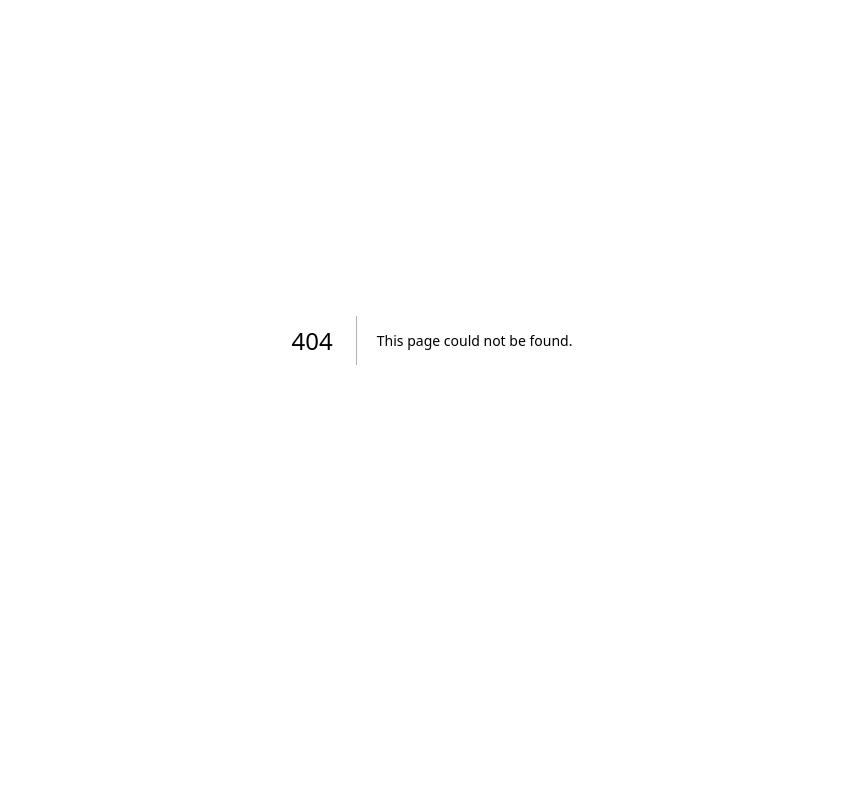
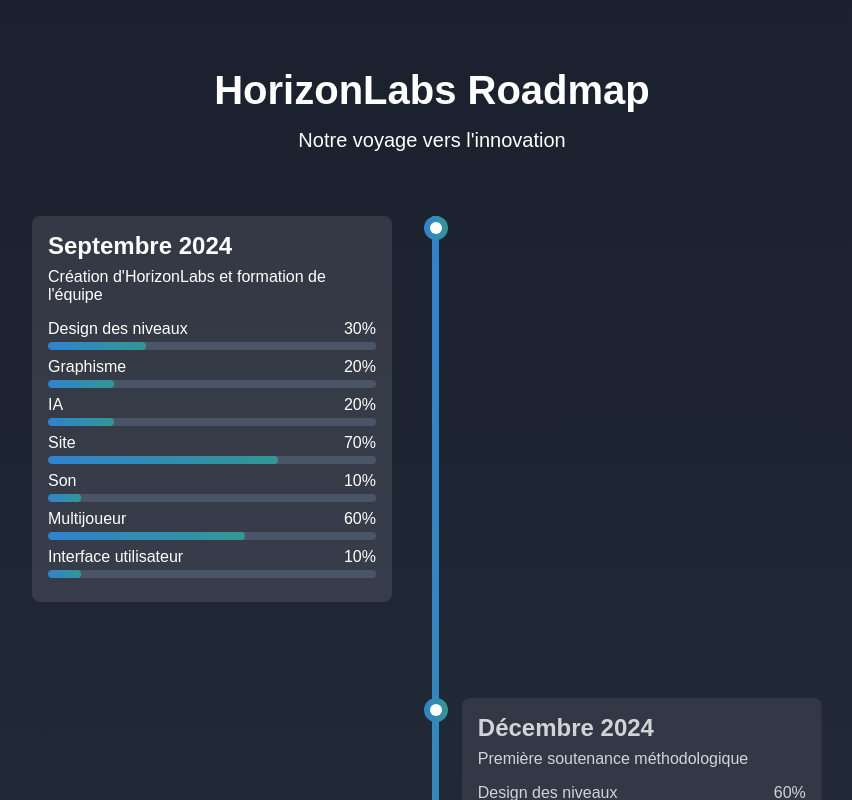
Before and after one commit to Antoineview/HorizonWeb, a Next.js app: page /entreprise in a window 1280 px wide. Before the commit this address had no page. Shown: the part 1260-2060 px from the top of the page, without its empty margins (208-1060 px from the left). Before the commit the page ends 2000 px from the top, so only its background shows below. Built offline with nearby package versions, Linux system fonts and the light colour scheme.

Commit message:
♻️ Reformated the timeline with framer motion

```diff
--- /dev/null
+++ b/src/app/entreprise/page.js
@@ -0,0 +1,169 @@
+"use client";
+
+import React, { useRef } from "react";
+import {
+  motion,
+  useScroll,
+  useTransform,
+  useSpring,
+  useInView,
+} from "framer-motion";
+import "./timeline.css";
+
+const timelineData = [
+  {
+    title: "Septembre 2024",
+    description: "Création d'HorizonLabs et formation de l'équipe",
+    progress: {
+      "Design des niveaux": 30,
+      Graphisme: 20,
+      IA: 20,
+      Site: 70,
+      Son: 10,
+      Multijoueur: 60,
+      "Interface utilisateur": 10,
+    },
+  },
+  {
+    title: "Décembre 2024",
+    description: "Première soutenance méthodologique",
+    progress: {
+      "Design des niveaux": 60,
+      Graphisme: 40,
+      IA: 50,
+      Site: 100,
+      Son: 40,
+      Multijoueur: 80,
+      "Interface utilisateur": 60,
+    },
+  },
+  {
+    title: "Janvier 2025",
+    description: "Première soutenance technique",
+    progress: {
+      "Design des niveaux": 80,
+      Graphisme: 70,
+      IA: 75,
+      Site: 100,
+      Son: 70,
+      Multijoueur: 90,
+      "Interface utilisateur": 80,
+    },
+  },
+  {
+    title: "Mai 2025",
+    description: "Soutenance finale et commercialisation",
+    progress: {
+      "Design des niveaux": 100,
+      Graphisme: 100,
+      IA: 100,
+      Site: 100,
+      Son: 100,
+      Multijoueur: 100,
+      "Interface utilisateur": 100,
+    },
+  },
+];
+
+const Presentation = () => {
+  const containerRef = useRef(null);
+  const { scrollYProgress } = useScroll({
+    target: containerRef,
+    offset: ["start start", "end end"],
+  });
+
+  const scaleY = useSpring(scrollYProgress, {
+    stiffness: 100,
+    damping: 30,
+    restDelta: 0.001,
+  });
+
+  return (
+    <div className="timeline-container" ref={containerRef}>
+      <header className="timeline-header">
+        <h1 className="timeline-title">HorizonLabs Roadmap</h1>
+        <p className="timeline-subtitle">Notre voyage vers l&apos;innovation</p>
+      </header>
+
+      <div className="timeline">
+        <motion.div className="timeline-line" style={{ scaleY, originY: 0 }} />
+
+        {timelineData.map((item, index) => (
+          <TimelineItem key={index} data={item} index={index} />
+        ))}
+      </div>
+
+      <footer className="timeline-footer">
+        <p>&copy; 2024 HorizonLabs. Tous droits réservés.</p>
+      </footer>
+    </div>
+  );
+};
+
+const TimelineItem = ({ data, index }) => {
+  const itemRef = useRef(null);
+  const isInView = useInView(itemRef, { once: true, amount: 0.5 });
+
+  const springConfig = { stiffness: 100, damping: 30, restDelta: 0.001 };
+
+  const x = useSpring(
+    useTransform(
+      useScroll({
+        target: itemRef,
+        offset: ["start end", "center center"],
+      }).scrollYProgress,
+      [0, 1],
+      [index % 2 === 0 ? 50 : -50, 0],
+    ),
+    springConfig,
+  );
+
+  const opacity = useSpring(
+    useTransform(
+      useScroll({
+        target: itemRef,
+        offset: ["start end", "center center"],
+      }).scrollYProgress,
+      [0, 1],
+      [0, 1],
+    ),
+    springConfig,
+  );
+
+  return (
+    <div className="timeline-item">
+      <motion.div
+        ref={itemRef}
+        style={{ x, opacity }}
+        className="timeline-item-content"
+      >
+        <h3 className="timeline-item-title">{data.title}</h3>
+        <p className="timeline-item-description">{data.description}</p>
+        {Object.entries(data.progress).map(([key, value]) => (
+          <div key={key} className="timeline-progress">
+            <div className="timeline-categories">
+              <span>{key}</span>
+              <span>{value}%</span>
+            </div>
+            <div className="timeline-progress-bar">
+              <motion.div
+                className="timeline-progress-value"
+                initial={{ width: 0 }}
+                animate={isInView ? { width: `${value}%` } : { width: 0 }}
+                transition={{ duration: 1, delay: 0.2 }}
+              />
+            </div>
+          </div>
+        ))}
+      </motion.div>
+      <motion.div
+        className="timeline-dot"
+        initial={{ scale: 0 }}
+        animate={isInView ? { scale: 1 } : { scale: 0 }}
+        transition={{ duration: 0.5, delay: 1.2 }}
+      />
+    </div>
+  );
+};
+
+export default Presentation;
--- /dev/null
+++ b/src/app/entreprise/timeline.css
@@ -0,0 +1,116 @@
+.timeline-container {
+    min-height: 100vh;
+    background: linear-gradient(to bottom, #1a202c, #2d3748);
+    color: white;
+    padding: 4rem 1rem;
+}
+
+.timeline-header {
+    text-align: center;
+    padding: 4rem 0;
+}
+
+.timeline-title {
+    font-size: 2.5rem;
+    font-weight: bold;
+    margin-bottom: 1rem;
+}
+
+.timeline-subtitle {
+    font-size: 1.25rem;
+}
+
+.timeline {
+    position: relative;
+    max-width: 800px;
+    margin: 0 auto;
+}
+
+.timeline-line {
+    position: absolute;
+    left: 50%;
+    top: 0;
+    bottom: 0;
+    width: 7px;
+    background: linear-gradient(to bottom, #3182ce, #319795);
+    transform: translateX(-50%);
+}
+
+.timeline-item {
+    margin-bottom: 6rem;
+    position: relative;
+}
+
+.timeline-item-content {
+    width: 45%;
+    padding: 1rem;
+    background: rgba(255, 255, 255, 0.1);
+    border-radius: 0.5rem;
+}
+
+.timeline-item:nth-child(odd) .timeline-item-content {
+    margin-left: auto;
+}
+
+.timeline-item-title {
+    font-size: 1.5rem;
+    font-weight: bold;
+    margin-bottom: 0.5rem;
+}
+
+.timeline-categories {
+    display: flex; /* flex */
+    justify-content: space-between; /* justify-between */
+    margin-bottom: 0.25rem; /* mb-1 (1 = 0.25rem) */
+}
+
+.timeline-item-description {
+    margin-bottom: 1rem;
+}
+
+.timeline-progress {
+    margin-bottom: 0.5rem;
+}
+
+.timeline-progress-bar {
+    height: 0.5rem;
+    background-color: #4a5568;
+    border-radius: 0.25rem;
+    overflow: hidden;
+}
+
+.timeline-progress-value {
+    height: 100%;
+    background: linear-gradient(to right, #3182ce, #319795);
+    border-radius: 0.25rem;
+}
+
+.timeline-dot {
+    position: absolute;
+    left: 49%;
+    top: 0;
+    width: 1.5rem;
+    height: 1.5rem;
+    background: linear-gradient(to right, #3182ce, #319795);
+    border-radius: 50%;
+    transform: translate(-50%, 0);
+}
+
+.timeline-dot::after {
+    content: "";
+    position: absolute;
+    left: 50%;
+    top: 50%;
+    width: 0.75rem;
+    height: 0.75rem;
+    background: white;
+    border-radius: 50%;
+    transform: translate(-50%, -50%);
+}
+
+.timeline-footer {
+    text-align: center;
+    padding: 2rem 0;
+    margin-top: 4rem;
+    border-top: 1px solid rgba(255, 255, 255, 0.1);
+}
```
